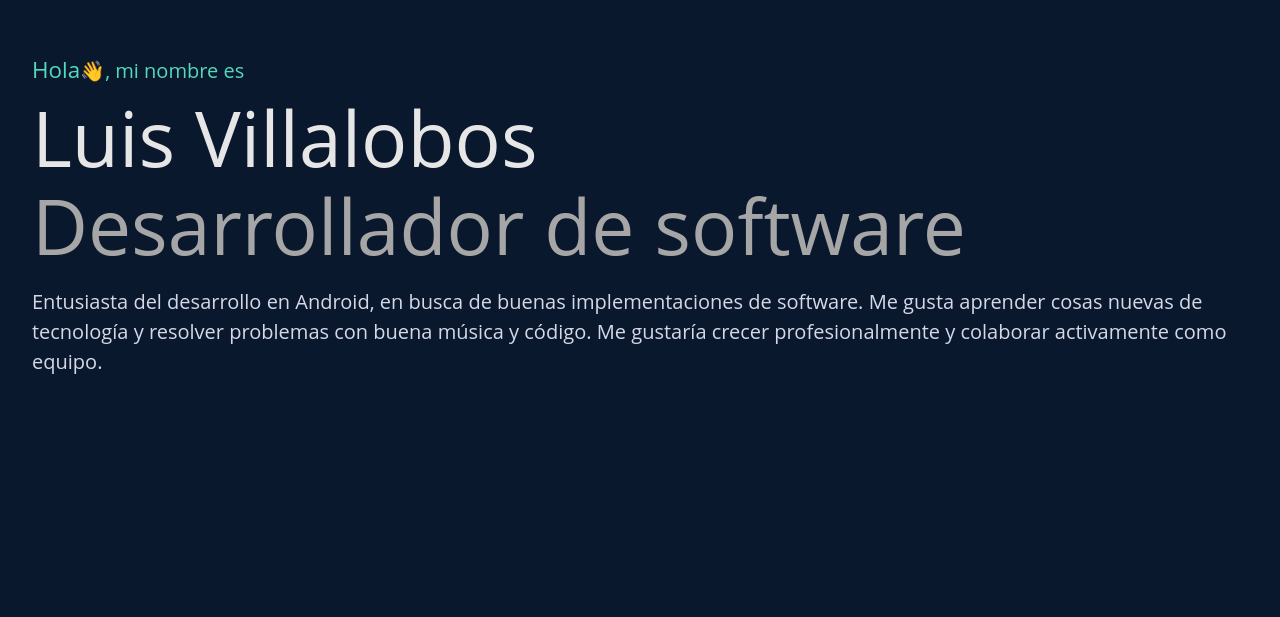
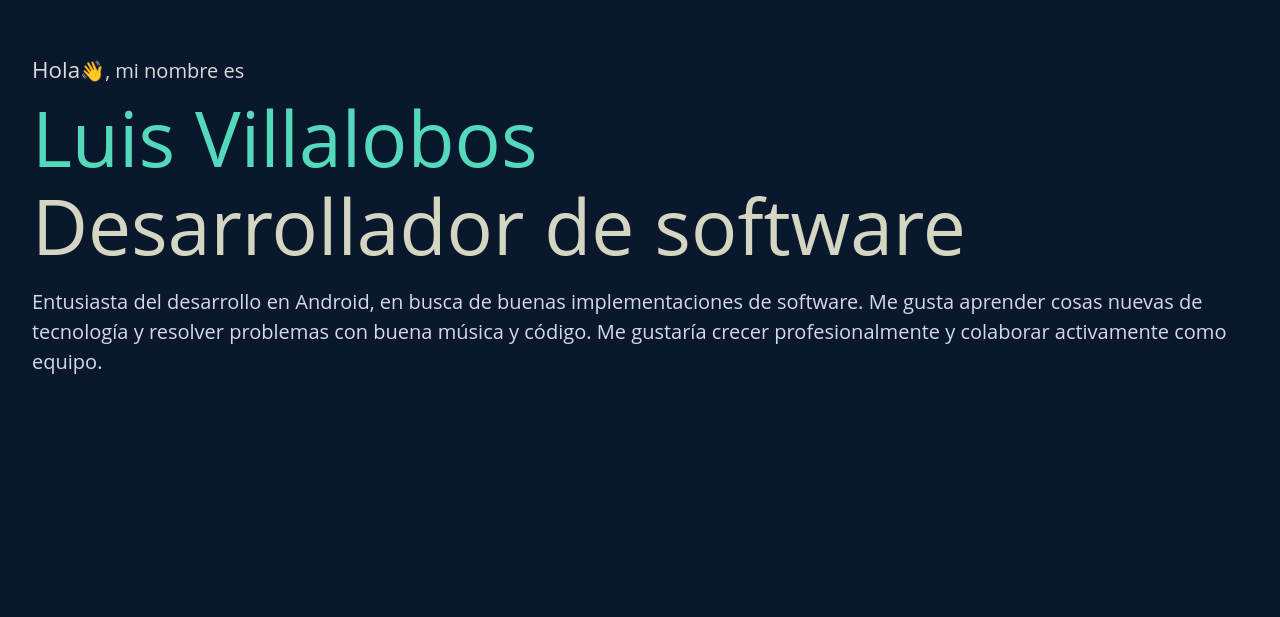
Before and after one commit to luisenricke/portafolio-angular, an Angular app: page / in a window 1280 px wide. Shown: the part 183-800 px from the top of the page. Built offline with nearby package versions, Linux system fonts and the light colour scheme.

Commit message:
style: change colors of configurations

```diff
--- a/src/app/home/components/introduction/introduction.component.scss
+++ b/src/app/home/components/introduction/introduction.component.scss
@@ -8,7 +8,7 @@ section {
 }
 
 .say-hi {
-  color: $primary-color;
+  color: $light-grey;
   line-height: 1.2;
 
   & em {
@@ -28,12 +28,12 @@ section {
     padding-top: 8px;
     display: block;
     font-size: $text-responsive;
-    color: $contrast-color;
+    color: $primary-color;
   }
 }
 
 .professional-description {
-  color: $dark-grey;
+  color: $secondary-color;
   font-size: $text-responsive;
   line-height: 1.1;
 }
```
